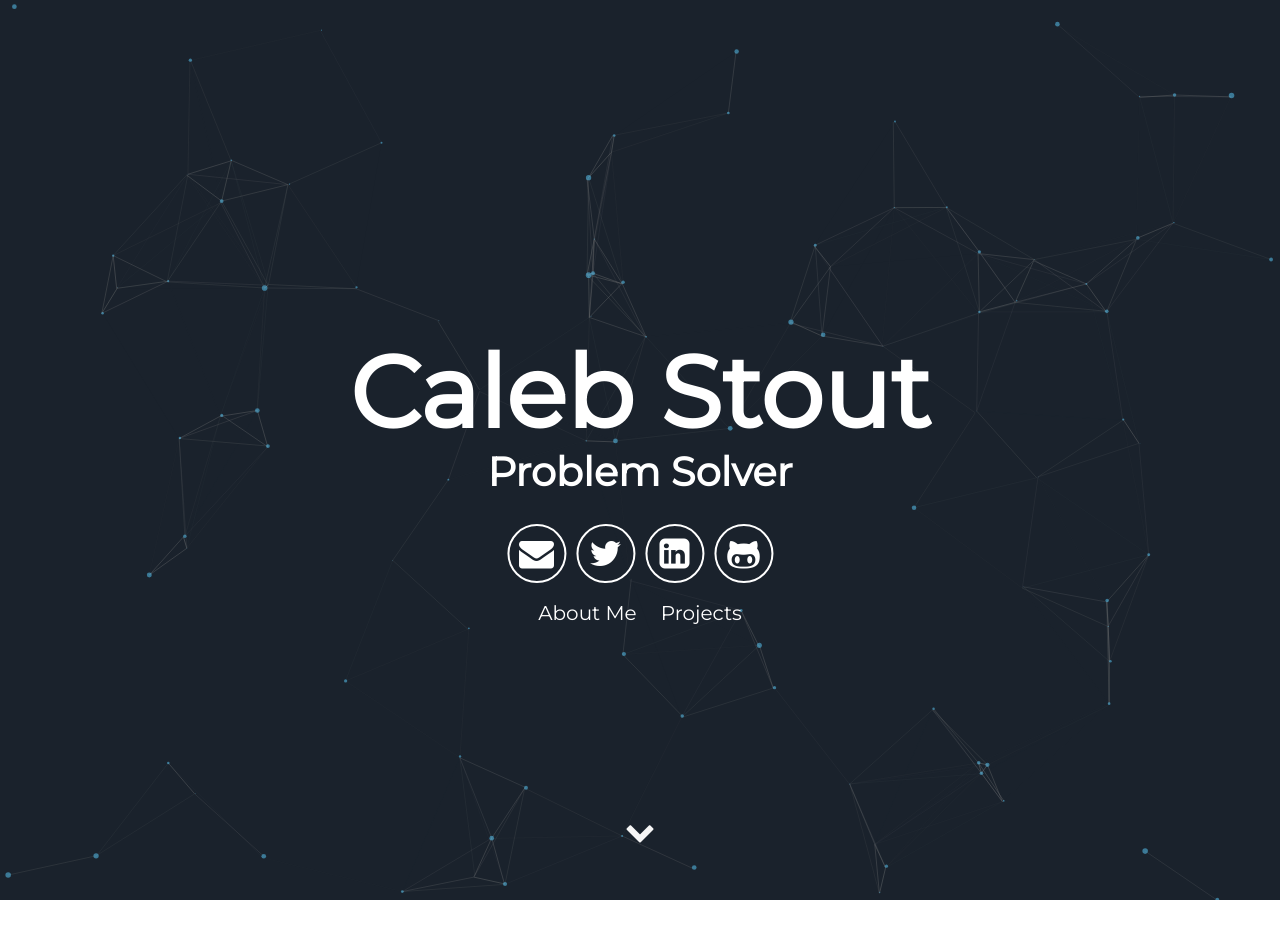
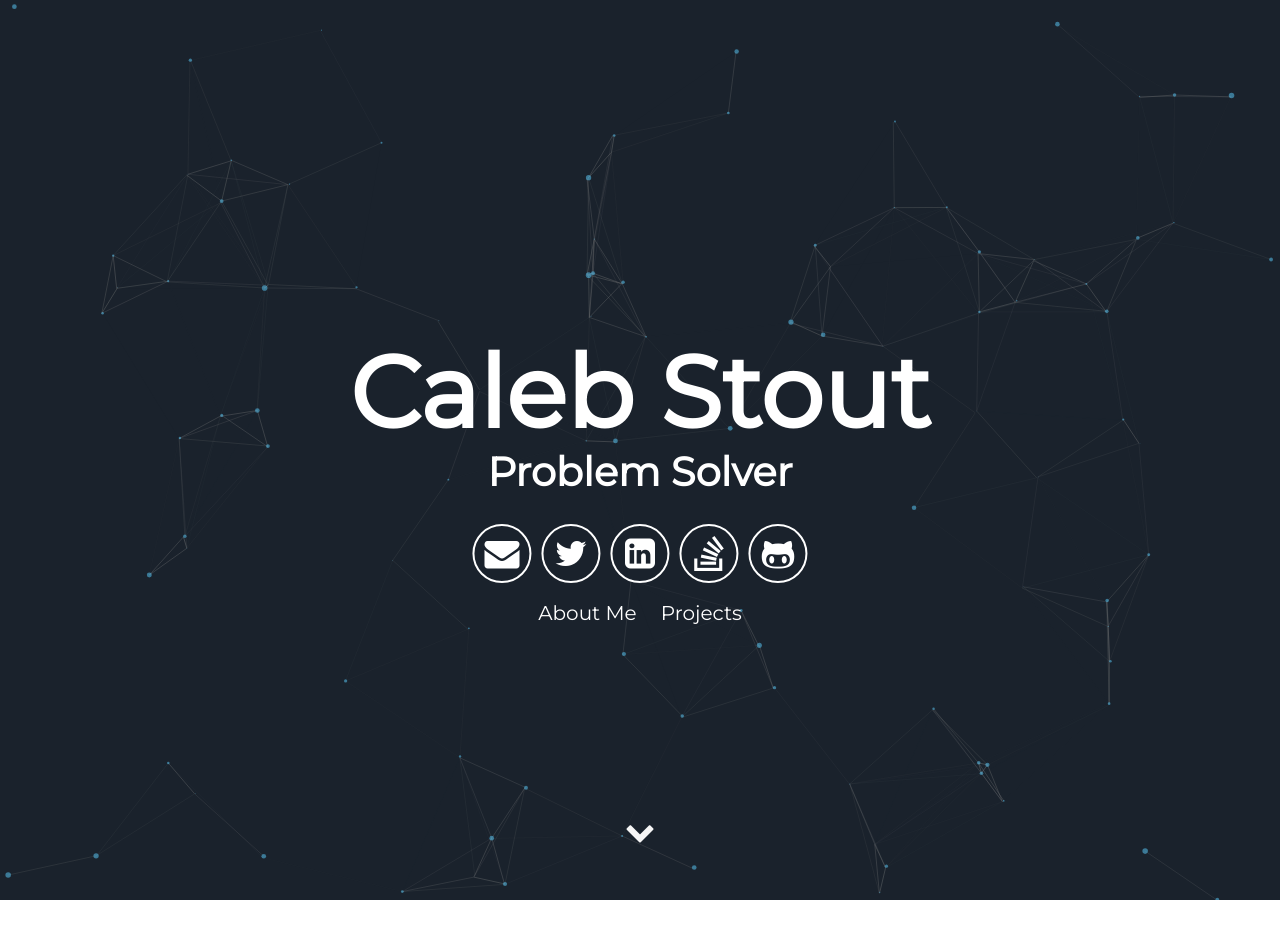
Before and after one commit to Nors1e/final, a Jekyll site: the page built from index.html, in a window 1280 px wide. Shown: the top 952 px of the page. Built offline with Jekyll 4.4.1, drawn with Linux system fonts in a browser that asks for light colours; nearby versions of some CDN libraries.

Commit message:
graphics and links added

```diff
--- a/_includes/header.html
+++ b/_includes/header.html
@@ -9,6 +9,7 @@
         <a aria-label="My Twitter" target="_blank" href="https://twitter.com/norsie3"><i class="icon fa fa-twitter" aria-hidden="true"></i></a>
         <!-- <a aria-label="My Google Plus" target="_blank" href="#"><i class="icon fa fa-google-plus" aria-hidden="true"></i></a> -->
         <a aria-label="My LinkedIn" target="_blank" href="https://www.linkedin.com/in/ca-stout/"><i class="icon fa fa-linkedin-square" aria-hidden="true"></i></a>
+        <a aria-label="My Overflow" target="_blank" href="https://stackoverflow.com/users/16802053/caleb-stout"><i class="icon fa fa-stack-overflow" aria-hidden="true"></i></a>
         <a aria-label="My Github" target="_blank" href="https://github.com/Nors1e"><i class="icon fa fa-github-alt" aria-hidden="true"></i></a>
       </div>
       <div class="header-links">
```
